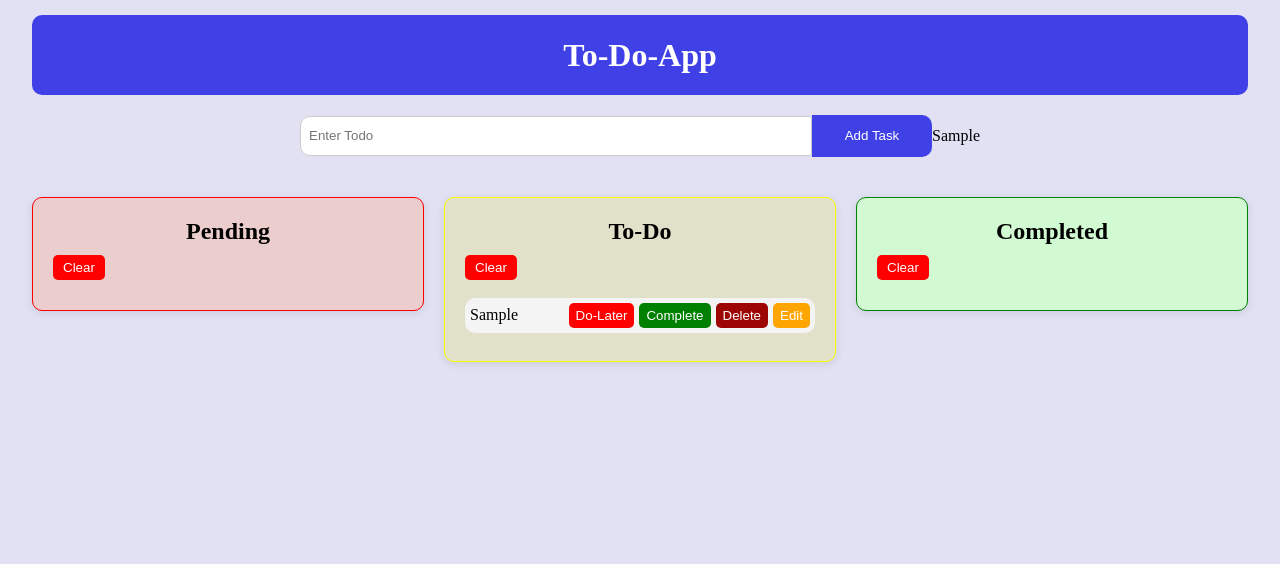
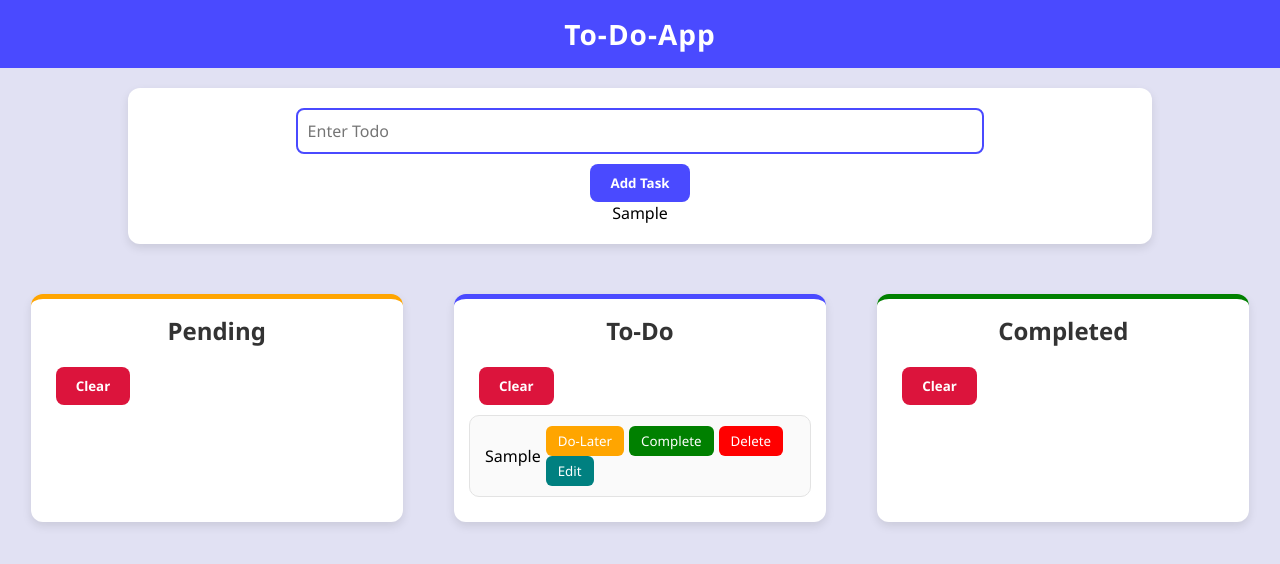
Before and after one commit to sravanKumar1211/ToDo-App, a React (Vite) app in the folder to-do-app/: page / in a window 1280 px wide. Both pictures are taken after typing "Sample" into the empty fields and a click on the button "Add Task". Shown: the top 564 px of the page. Built offline with nearby package versions, Linux system fonts and the light colour scheme.

Commit message:
todo-iteams moved to todoList from app component

```diff
--- a/to-do-app/src/App.css
+++ b/to-do-app/src/App.css
@@ -1,152 +1,191 @@
+/* Global reset */
 * {
+  box-sizing: border-box;
+  margin: 0;
   padding: 0;
-  margin: 0;
-  box-sizing: border-box;
+  font-family: 'Segoe UI', Tahoma, Geneva, Verdana, sans-serif;
 }
 
+/* Navbar */
 .navbar {
-  display: flex;
-  background-color: rgb(64, 64, 231);
-  height: 10vh;
-  width: 95vw;
-  margin: 15px auto;
-  border-radius: 10px;
-  justify-content: center;
-  align-items: center;
+  background-color: #4a4aff;
+  padding: 15px 0;
+  color: white;
+  text-align: center;
+  margin-bottom: 20px;
 }
 
-.navbar ul {
-  list-style: none;
-  color: white;
+.navbar h1 {
+  font-size: 28px;
+  letter-spacing: 1px;
 }
 
+/* Input section */
 .input-container {
   display: flex;
-  justify-content: center;
+  flex-direction: column;
   align-items: center;
-  margin-top: 20px;
+  background-color: #ffffff;
+  padding: 20px;
+  margin: 0 auto 30px;
+  width: 80%;
+  border-radius: 12px;
+  box-shadow: 0 4px 10px rgba(0,0,0,0.1);
 }
 
 .inputfield {
-  width: 40%;
-  height: 5vh;
-  padding: 8px;
-  border: 1px solid #ccc;
-  border-radius: 10px 0 0 10px;
+  width: 70%;
+  padding: 10px;
+  border: 2px solid #4a4aff;
+  border-radius: 8px;
+  outline: none;
+  font-size: 16px;
+}
+
+.add-btn, .clear-btn {
+  margin-top: 10px;
+  padding: 10px 20px;
+  border: none;
+  border-radius: 8px;
+  cursor: pointer;
+  font-weight: bold;
+  color: white;
+  transition: all 0.3s ease;
 }
 
 .add-btn {
-  width: 120px;
-  height: 5.2vh;
-  border: none;
-  background-color: rgb(64, 64, 231);
-  color: white;
-  border-radius: 0 10px 10px 0;
-  cursor: pointer;
+  background-color: #4a4aff;
+}
+.add-btn:hover {
+  background-color: #3434d6;
 }
 
+.clear-btn {
+  background-color: crimson;
+  margin-left: 10px;
+}
+.clear-btn:hover {
+  background-color: darkred;
+}
+
+/* ToDo items list */
+.todo-list {
+  margin-top: 20px;
+  width: 100%;
+}
+
+/* Each task item */
+.item {
+  display: flex;
+  justify-content: space-between;
+  align-items: center;
+  background-color: #fafafa;
+  border: 1px solid #e3e3e3;
+  border-radius: 10px;
+  margin: 10px 0;
+  padding: 10px 15px;
+  transition: all 0.3s ease;
+}
+.item:hover {
+  background-color: #f2f2f2;
+}
+
+/* Task text */
+.task p {
+  font-size: 16px;
+}
+
+/* Control buttons */
+.controls button {
+  margin-left: 5px;
+  padding: 6px 12px;
+  border: none;
+  border-radius: 6px;
+  cursor: pointer;
+  color: white;
+  font-weight: 500;
+  transition: background 0.2s ease;
+}
+
+.pending {
+  background-color: orange;
+}
+.pending:hover {
+  background-color: darkorange;
+}
+
+.complete {
+  background-color: green;
+}
+.complete:hover {
+  background-color: darkgreen;
+}
+
+.delete {
+  background-color: red;
+}
+.delete:hover {
+  background-color: darkred;
+}
+
+.edit {
+  background-color: teal;
+}
+.edit:hover {
+  background-color: darkslategray;
+}
+
+.save {
+  background-color: blueviolet;
+}
+.cancel {
+  background-color: gray;
+}
+
+/* Sections layout */
 .containers {
   display: flex;
-  justify-content: space-between;
-  align-items: flex-start;
-  margin: 40px auto;
-  width: 95vw;
+  justify-content: space-around;
   flex-wrap: wrap;
-  gap: 20px;
+  gap: 30px;
+  padding: 20px;
 }
 
 .section {
-  flex: 1;
-  min-width: 300px;
-  background-color: white;
-  border-radius: 10px;
-  padding: 20px;
-  box-shadow: 0 2px 8px rgba(0,0,0,0.1);
+  background-color: #ffffff;
+  border-radius: 12px;
+  padding: 15px;
+  width: 30%;
+  min-width: 280px;
+  box-shadow: 0 4px 10px rgba(0,0,0,0.1);
 }
 
 .section h2 {
+  margin-bottom: 10px;
+  color: #333;
   text-align: center;
-  margin-bottom: 10px;
 }
 
-.clear-btn {
-  background-color: red;
-  color: white;
-  border: none;
-  border-radius: 5px;
-  padding: 5px 10px;
-  margin-bottom: 10px;
-  cursor: pointer;
+/* Color themes for different sections */
+.pending-section {
+  border-top: 5px solid orange;
 }
 
-.item {
-  padding: 5px;
-  background-color: #f4f4f4;
-  border-radius: 10px;
-  display: flex;
-  justify-content: space-between;
-  align-items: center;
-  margin: 8px 0;
+.todo-section {
+  border-top: 5px solid #4a4aff;
 }
 
-.controls {
-  display: flex;
-  gap: 5px;
+.completed-section {
+  border-top: 5px solid green;
 }
 
-.delete {
-  background-color:rgb(157, 5, 5);
-  border: none;
-  border-radius: 5px;
-  color: white;
-  padding: 5px 7px;
-  cursor: pointer;
-}
-
-.pending {
-  background-color: red;
-  border: none;
-  border-radius: 5px;
-  color: white;
-  padding: 5px 7px;
-  cursor: pointer;
-}
-.pending-section{
-    background-color:  rgb(235, 205, 205) ;
-    border: 1px solid  red ;
-}
-
-.todo-section{
-    background-color:  rgb(225, 225, 201) ;
-    border: 1px solid yellow ;
-}
-.completed-section{
-    background-color: rgb(210, 250, 210) ;
-    border: 1px solid green ;
-}
-.edit, .save, .cancel {
-  background-color: orange;
-  border: none;
-  border-radius: 5px;
-  color: white;
-  padding: 5px 7px;
-  cursor: pointer;
-}
-
-
-.complete {
-  background-color: green;
-  border: none;
-  border-radius: 5px;
-  color: white;
-  padding: 5px 7px;
-  cursor: pointer;
-}
-
-/* Responsive */
+/* Responsive design */
 @media (max-width: 900px) {
   .containers {
     flex-direction: column;
     align-items: center;
   }
+  .section {
+    width: 80%;
+  }
 }
```
